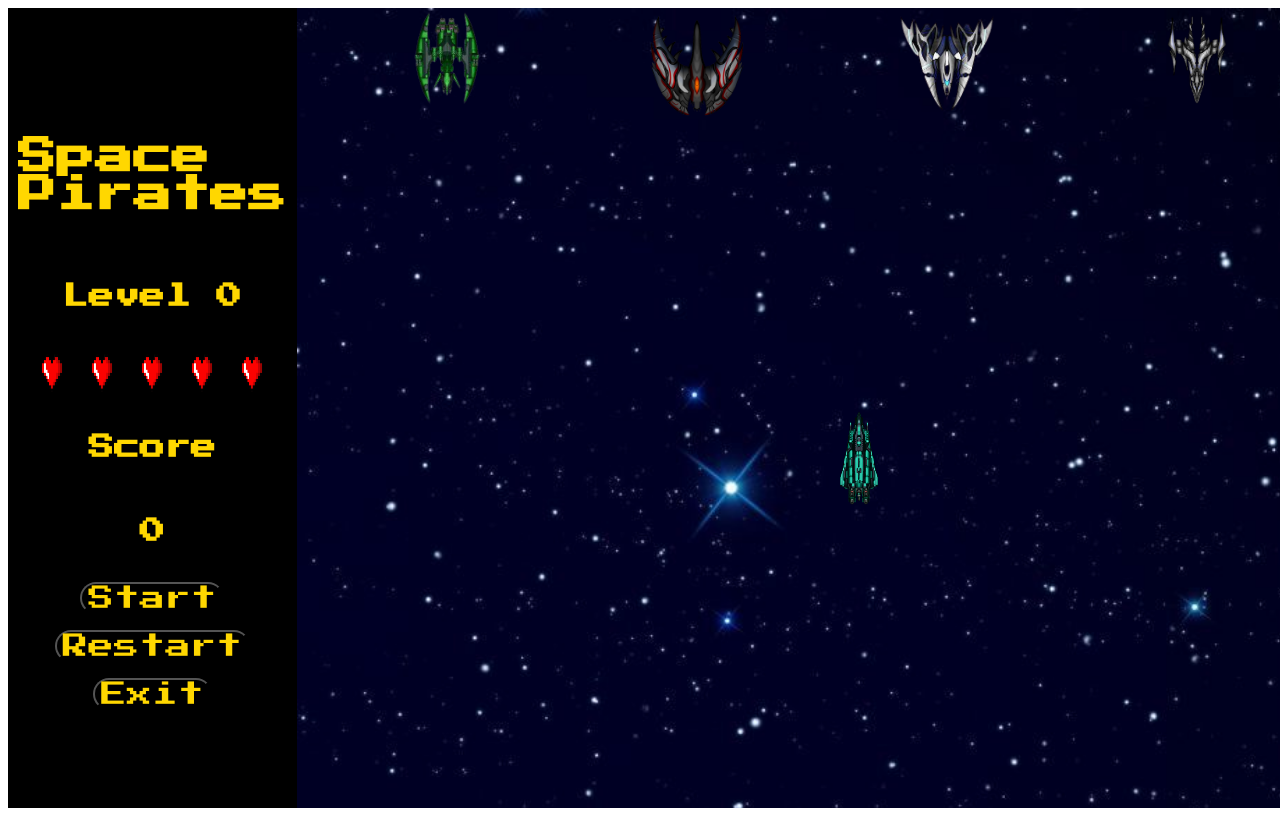
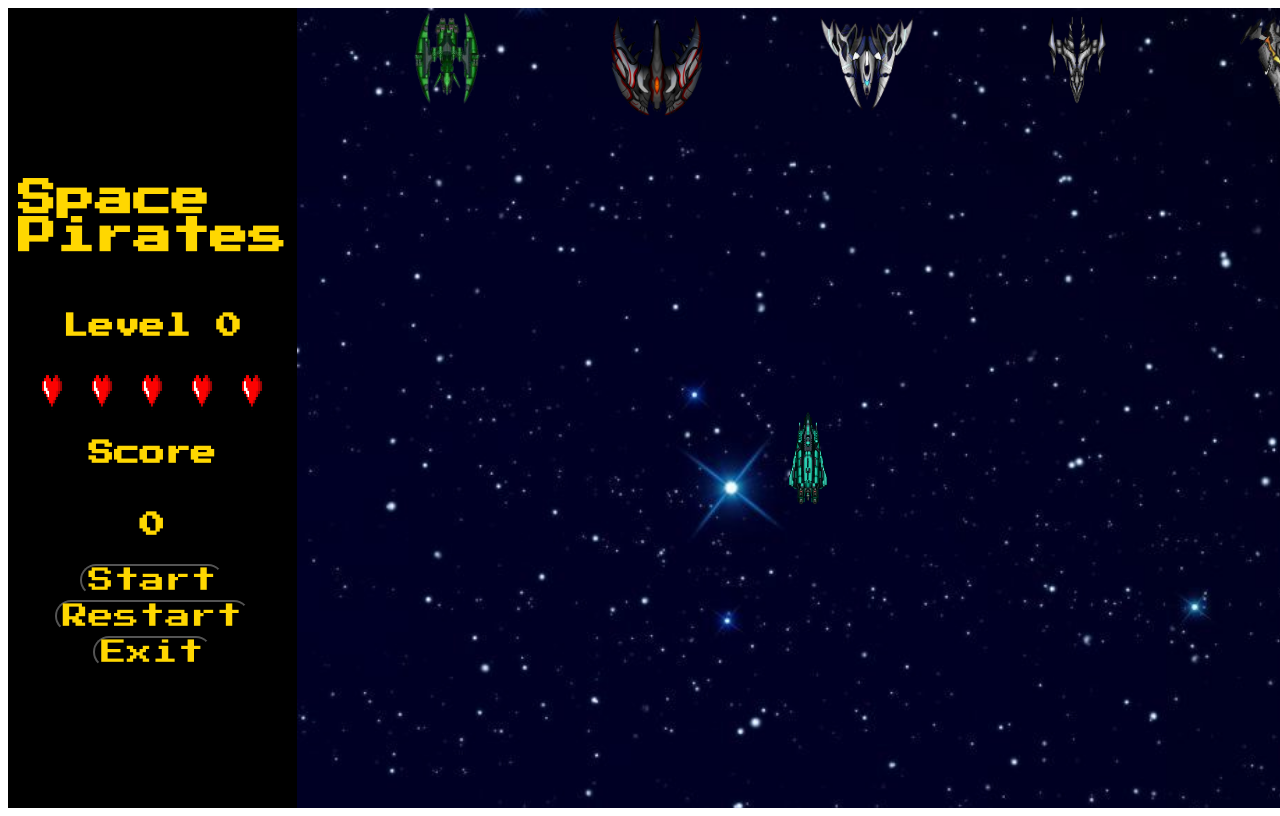
Before and after one commit to akash85246/animation, a plain HTML site: page index.html in a window 1280 px wide. Shown: the top 816 px of the page. Drawn offline with Linux system fonts and the light colour scheme.

Commit message:
Reduced spacing between enemy ship

```diff
--- a/style.css
+++ b/style.css
@@ -38,7 +38,7 @@ margin: 0;
     flex-direction: column;
     justify-content: center;
     align-items: center;
-    row-gap: 2vh;
+    row-gap: 0.5vh;
     padding: 10px;
 
 }
@@ -72,13 +72,10 @@ margin: 0;
     display: inline;
     position: absolute;
     top: 50%;
-    left: 50%;
+    left: 45%;
     transform: translate(0, 0);
 }
-.game_over{
-    background-color: rgba(244, 3, 3,0.5);
 
-}
 #alia > img{
     height: 100%;
     width: 100%;
@@ -86,7 +83,7 @@ margin: 0;
 
 #enemy{
     display: flex;
-    column-gap: 50px;
+    column-gap: 10px;
 }
 #object1{
     display: grid;
```
